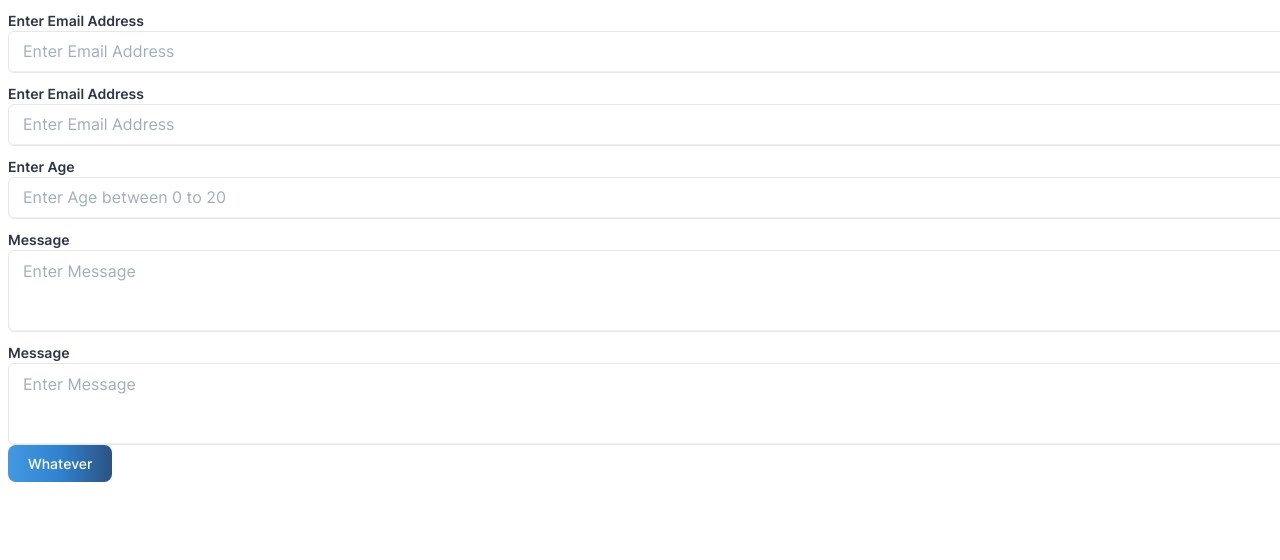
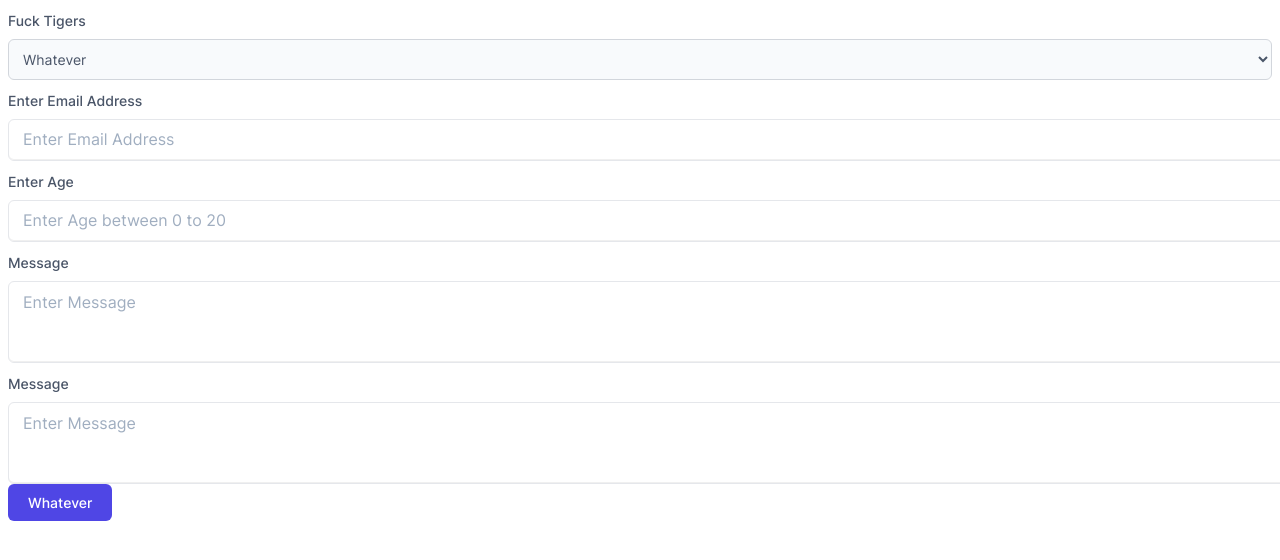
Before and after one commit to VenoM9078/forgeforms, a React (Vite) app: page / in a window 1280 px wide. Shown: the top 560 px of the page. Built offline with nearby package versions, Linux system fonts and the light colour scheme.

Commit message:
npm i forgeforms

```diff
--- a/package.json
+++ b/package.json
@@ -1,7 +1,7 @@
 {
   "name": "forgeforms",
   "private": false,
-  "version": "0.0.14",
+  "version": "0.0.15",
   "type": "module",
   "main": "dist/forgeforms.js",
   "module": "dist/forgeforms.js",
--- a/src/App.jsx
+++ b/src/App.jsx
@@ -1,6 +1,8 @@
 import { useState } from "react";
 import ForgeField from "./ForgeField";
 import ForgeForms from "./ForgeForms";
+import ForgeOption from "./ForgeOption";
+import ForgeSelect from "./ForgeSelect";
 import ForgeSubmit from "./ForgeSubmit";
 
 function App() {
@@ -14,15 +16,9 @@ function App() {
   return (
     <>
       <ForgeForms apiKey="whatever">
-        <ForgeField
-          // customStyle={{ width: "100%", border: "none", height: "20px" }}
-          type="gay"
-          name="email"
-          onChange={handleEmail}
-          value={email}
-          label={`Enter Email Address`}
-          placeholder={`Enter Email Address`}
-        />
+        <ForgeSelect label="Fuck Tigers" placeholder="Whatever">
+          <ForgeOption value="Tiger">Tiger</ForgeOption>
+        </ForgeSelect>
         <ForgeField
           // customStyle={{ width: "100%", border: "none", height: "20px" }}
           type="email"
--- a/src/ForgeField.jsx
+++ b/src/ForgeField.jsx
@@ -23,31 +23,13 @@ const ForgeField = ({
 }) => {
   const handleChange = (e) => {
     const value = e.target.value;
-    handleFieldChange(name, value);
+    handleFieldChange(name, value, onChange); // Pass the user provided onChange handler too
 
     let error = null;
     if (type === "email") {
       error = validateEmail(value);
     }
     handleErrors(name, error);
-
-    // If user provided an onChange handler, call it
-    if (onChange) {
-      onChange(e);
-    }
-  };
-
-  ForgeField.propTypes = {
-    type: PropTypes.oneOf(["email", "text", "textarea", "number"]).isRequired, // 'type' is required
-    name: PropTypes.string,
-    handleFieldChange: PropTypes.func,
-    handleErrors: PropTypes.func,
-    errors: PropTypes.object,
-    customStyle: PropTypes.object,
-    className: PropTypes.string,
-    label: PropTypes.string,
-    placeholder: PropTypes.string,
-    onChange: PropTypes.func,
   };
 
   let inputElement = null;
@@ -108,4 +90,17 @@ const ForgeField = ({
   );
 };
 
+ForgeField.propTypes = {
+  type: PropTypes.oneOf(["email", "text", "textarea", "number"]).isRequired, // 'type' is required
+  name: PropTypes.string,
+  handleFieldChange: PropTypes.func,
+  handleErrors: PropTypes.func,
+  errors: PropTypes.object,
+  customStyle: PropTypes.object,
+  className: PropTypes.string,
+  label: PropTypes.string,
+  placeholder: PropTypes.string,
+  onChange: PropTypes.func,
+};
+
 export default ForgeField;
--- a/src/ForgeForms.jsx
+++ b/src/ForgeForms.jsx
@@ -1,3 +1,4 @@
+/* eslint-disable react/prop-types */
 import React, { useState } from "react";
 import axios from "axios";
 
@@ -5,8 +6,13 @@ const ForgeForms = ({ apiKey, children, customStyle, className }) => {
   const [formData, setFormData] = useState({});
   const [errors, setErrors] = useState({});
 
-  const handleFieldChange = (name, value) => {
+  const handleFieldChange = (name, value, userOnChange) => {
     setFormData((prevData) => ({ ...prevData, [name]: value }));
+
+    // Call user provided onChange handler if it exists
+    if (userOnChange) {
+      userOnChange({ target: { name, value } });
+    }
   };
 
   const handleErrors = (name, error) => {
@@ -35,7 +41,8 @@ const ForgeForms = ({ apiKey, children, customStyle, className }) => {
 
   const formChildren = React.Children.map(children, (child) => {
     return React.cloneElement(child, {
-      handleFieldChange,
+      handleFieldChange: (name, value) =>
+        handleFieldChange(name, value, child.props.onChange),
       handleErrors,
       errors,
     });
--- /dev/null
+++ b/src/ForgeOption.jsx
@@ -0,0 +1,35 @@
+import React from "react";
+import PropTypes from "prop-types";
+
+const ForgeOption = ({
+  value,
+  children,
+  customStyle,
+  className,
+  selected = false,
+}) => {
+  // ForgeOption doesn't know about its parent here,
+  // but ForgeSelect validates its children.
+  return (
+    <option
+      value={value}
+      style={customStyle}
+      className={className}
+      selected={selected}
+    >
+      {children}
+    </option>
+  );
+};
+
+ForgeOption.displayName = "ForgeOption";
+
+ForgeOption.propTypes = {
+  value: PropTypes.string.isRequired,
+  children: PropTypes.node.isRequired,
+  customStyle: PropTypes.object,
+  className: PropTypes.string,
+  selected: PropTypes.bool,
+};
+
+export default ForgeOption;
--- /dev/null
+++ b/src/ForgeSelect.jsx
@@ -0,0 +1,50 @@
+import React from "react";
+import PropTypes from "prop-types";
+
+const ForgeSelect = ({
+  name,
+  children,
+  onChange,
+  customStyle,
+  className,
+  label,
+  placeholder,
+}) => {
+  const validatedChildren = React.Children.map(children, (child) => {
+    if (child.type.displayName === "ForgeOption") {
+      return child;
+    }
+    throw new Error("ForgeSelect children should be of type ForgeOption");
+  });
+
+  return (
+    <div>
+      {label && <label htmlFor={name}>{label}</label>}
+      <select
+        name={name}
+        onChange={onChange}
+        style={customStyle}
+        className={`${className || ""}`}
+      >
+        {placeholder && (
+          <option value="" disabled selected>
+            {placeholder}
+          </option>
+        )}
+        {validatedChildren}
+      </select>
+    </div>
+  );
+};
+
+ForgeSelect.propTypes = {
+  name: PropTypes.string,
+  children: PropTypes.node.isRequired,
+  onChange: PropTypes.func,
+  customStyle: PropTypes.object,
+  className: PropTypes.string,
+  label: PropTypes.string,
+  placeholder: PropTypes.string,
+};
+
+export default ForgeSelect;
--- a/src/index.css
+++ b/src/index.css
@@ -89,7 +89,7 @@ input[type="password"]:focus,
 textarea:focus {
   outline: none;
   box-shadow: inset 0 -1px 0 rgba(0, 0, 0, 0.06),
-    0 0 0 3px rgba(102, 169, 251, 0.5);
+    0 0 0 2px rgba(79, 70, 229, 0.8);
 }
 
 /* Default Textarea specific styling */
@@ -101,9 +101,9 @@ textarea {
 /* Default Button styling */
 button {
   color: #ffffff;
-  background-image: linear-gradient(to right, #4299e1, #3182ce, #2c5282);
+  background-color: rgb(79, 70, 229);
   font-weight: 500;
-  border-radius: 0.5rem;
+  border-radius: 0.375rem;
   font-size: 0.875rem;
   padding: 0.625rem 1.25rem;
   font-family: "Inter", sans-serif;
@@ -135,3 +135,31 @@ button:focus {
     box-shadow: 0 0 0 0.25rem rgba(30, 58, 138, 0.5);
   }
 }
+
+/* Styles for label */
+label {
+  display: block;
+  margin-bottom: 0.5rem;
+  font-size: 0.875rem;
+  font-weight: 500;
+  color: #4a5568;
+  font-family: "Inter", sans-serif;
+}
+
+/* Styles for select */
+select {
+  background-color: #f8fafc;
+  border: 1px solid #d2d6dc;
+  color: #4a5568;
+  font-size: 0.875rem;
+  border-radius: 0.375rem;
+  width: 100%;
+  padding: 0.625rem;
+  font-family: "Inter", sans-serif;
+}
+
+select:focus {
+  outline: none;
+  box-shadow: inset 0 -1px 0 rgba(0, 0, 0, 0.06),
+    0 0 0 2px rgba(79, 70, 229, 0.8);
+}
--- a/src/index.js
+++ b/src/index.js
@@ -2,3 +2,5 @@
 export { default as ForgeForms } from "./ForgeForms";
 export { default as ForgeField } from "./ForgeField";
 export { default as ForgeSubmit } from "./ForgeSubmit";
+export { default as ForgeSelect } from "./ForgeSelect";
+export { default as ForgeOption } from "./ForgeOption";
```
